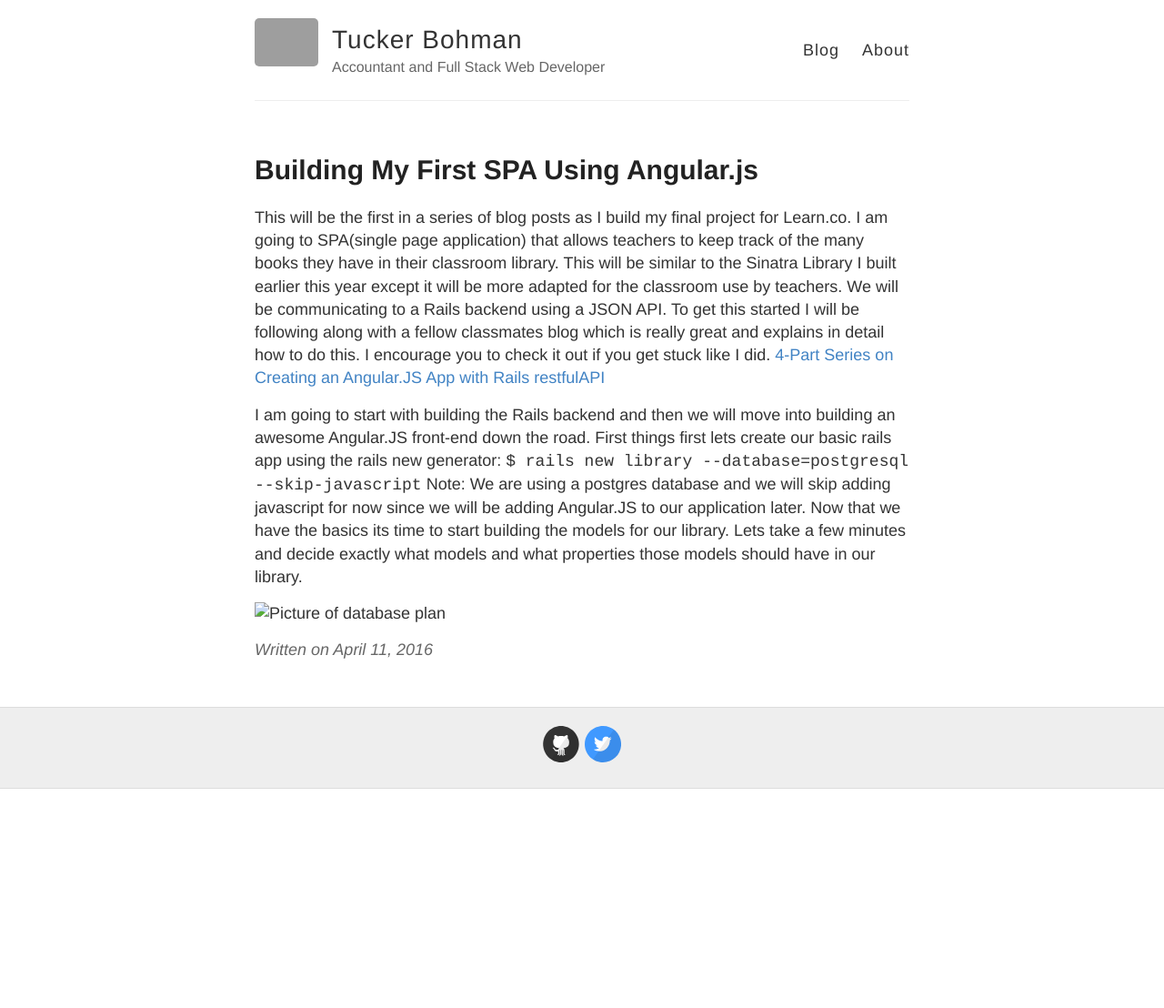
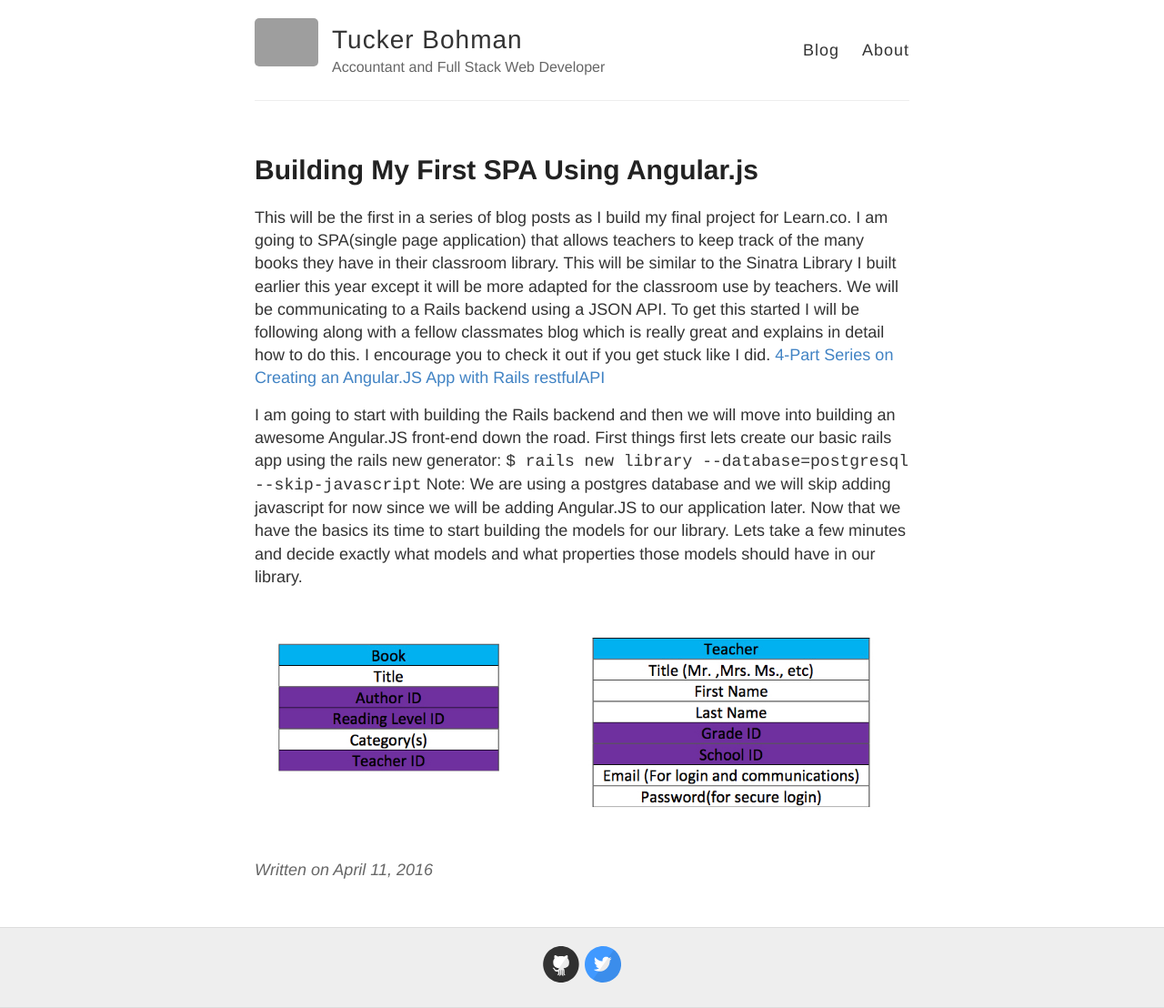
Before and after one commit to tuckerbohman5/tuckerbohman5.github.io, a Jekyll site: the page built from _posts/2016-4-11-Building-My-First-Single-Page-Application-Using-AngularJS.md, in a window 1280 px wide. Shown: the whole page at 91% size. Built offline with Jekyll 4.4.1, drawn with Linux system fonts in a browser that asks for light colours; before the commit the page ends 900 px from its top, so only the background shows below that; grey boxes are pictures that could not be loaded.

Commit message:
additional picture testing

```diff
--- a/_posts/2016-4-11-Building-My-First-Single-Page-Application-Using-AngularJS.md
+++ b/_posts/2016-4-11-Building-My-First-Single-Page-Application-Using-AngularJS.md
@@ -10,4 +10,4 @@ I am going to start with building the Rails backend and then we will move into b
 `$ rails new library --database=postgresql --skip-javascript`
 Note: We are using a postgres database and we will skip adding javascript for now since we will be adding Angular.JS to our application later. Now that we have the basics its time to start building the models for our library. Lets take a few minutes and decide exactly what models and what properties those models should have in our library.
 
-![Picture of database plan](./images/ng-lib-db.jpg "Database Plan For Library")
+![Picture of database plan](http://tuckerbohman5.github.io/images/ng-lib-db.jpg "Database Plan For Library")
```
